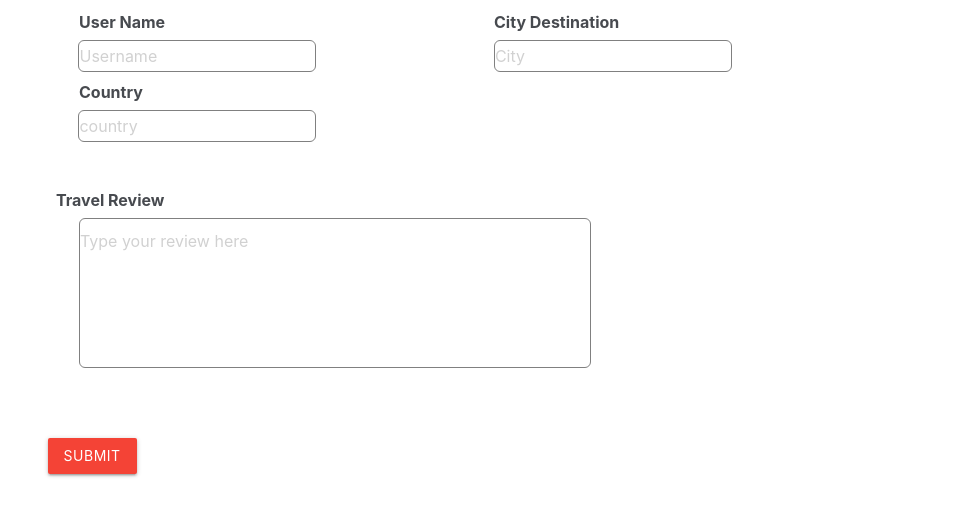
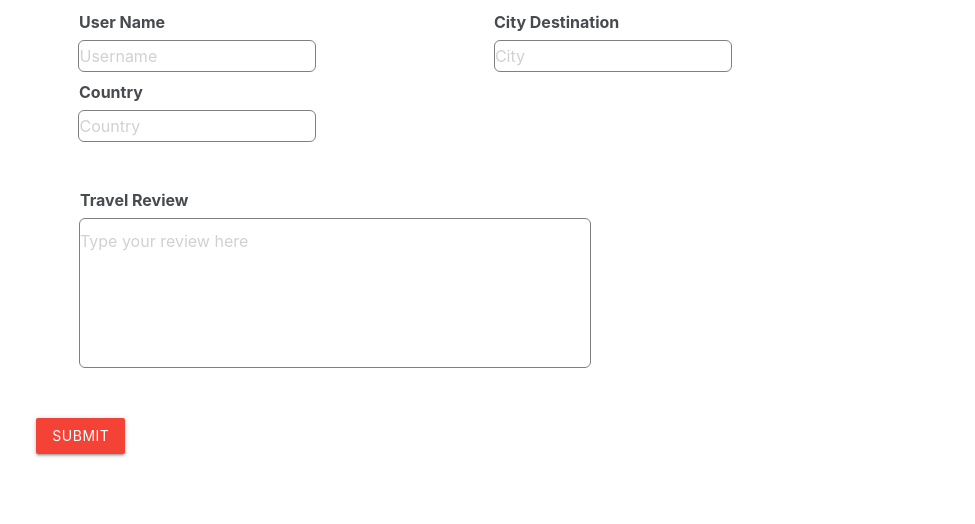
Before and after one commit to isabellaambrosio/groupTravelApp, a website: page public/form.html in a window 1280 px wide. Shown: the part 110-634 px from the top of the page, 305-1280 px from the left. Drawn offline with nearby package versions, Linux system fonts and the light colour scheme.

Commit message:
fixed header

```diff
--- a/public/css/style.css
+++ b/public/css/style.css
@@ -83,7 +83,14 @@ h5 {
     position: relative;
     bottom: 20px;
     left: 25px;
+}
 
+#formButton {
+    padding-left: 30px;
+}
+
+waves-effect waves-light red btn modal-trigger {
+    padding-left: 50px;
 }
 
 input, textarea {
--- a/public/form.html
+++ b/public/form.html
@@ -63,15 +63,17 @@
             <div class="row topmargin">
                 <div class="col m10 offset-m1">
                     <form id="cms">
+
+                        <br>
+
                         <!-- Username input form -->
-<br>
                         <div class="input-field col m6">
                             <input placeholder="Username" id="person" type="text" class="validate">
                             <label for="person"><b class="submitform">User Name</b></label>
                         </div>
 
+
                         <!--City Destination input form-->
-
                         <div class="input-field col m6">
                             <input placeholder="City" type="text" id="city" class="autocomplete">
                             <label for="autocomplete-input"><b class="submitform">City Destination</b></label>
@@ -80,7 +82,7 @@
                         <br>
 
                         <div class="input-field col m6">
-                            <input placeholder="country" type="text" id="country" class="autocomplete">
+                            <input placeholder="Country" type="text" id="country" class="autocomplete">
                             <label for="autocomplete-input"><b class="submitform">Country</b></label>
                         </div>
 
@@ -93,13 +95,16 @@
                                 <div class="row">
                                     <div class="input-field col s12">
                                         <textarea id="body" class="materialize-textarea review" placeholder="Type your review here"></textarea>
-                                        <label for="textarea1"><b class="submitform">Travel Review</b></label>
+                                        <label for="textarea1"><b class="submitform" id="formButton">Travel Review
+                                        </b></label>
                                     </div>
                                 </div>
                             </form>
+                              <a class="waves-effect waves-light red btn modal-trigger" href="#modal1">Submit</a>
                         </div>
 
-                        <a class="waves-effect waves-light red btn modal-trigger" href="#modal1" id="submitButton">Submit</a>
+
+
 
                         <!-- Modal -->
 
```
Lines whose indentation alone changed are shown as unchanged.
